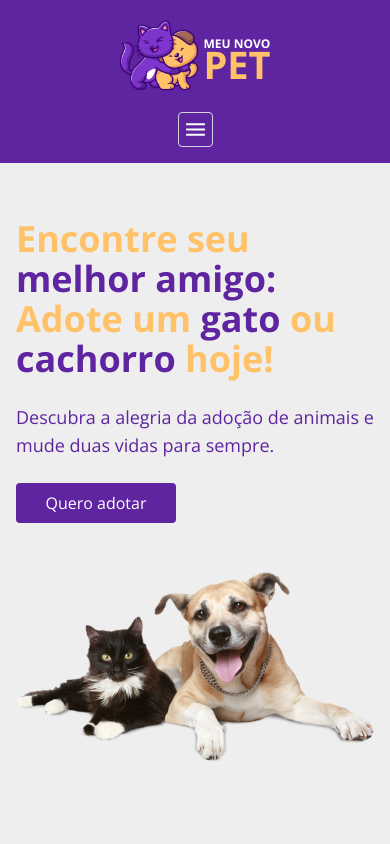
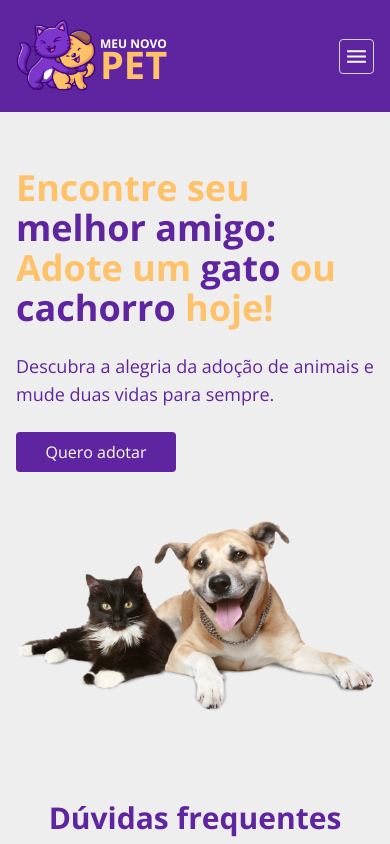
Before and after one commit to wllysses/meu-novo-pet-app, a Next.js app: page / in a window 390 px wide. Shown: the top 844 px of the page. Built offline with nearby package versions, Linux system fonts and the light colour scheme.

Commit message:
styles: remove flex direction column on mobile layout

```diff
--- a/src/components/Header/index.tsx
+++ b/src/components/Header/index.tsx
@@ -12,7 +12,7 @@ export function Header() {
 
   return (
     <header className="bg-primary-color p-4 w-full">
-      <div className="container mx-auto flex items-center justify-between max-[770px]:flex-col max-[770px]:gap-4">
+      <div className="container mx-auto flex items-center justify-between">
         <Link href="/">
           <div className="flex items-center gap-1 relative">
             <Image src={logo} alt="Meu Novo Pet Logo" width={80} />
```
